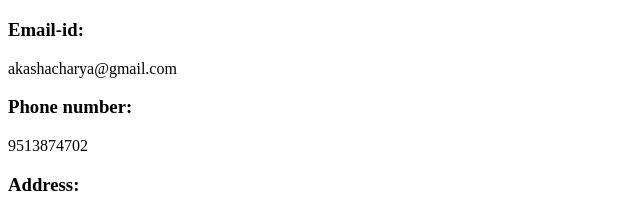
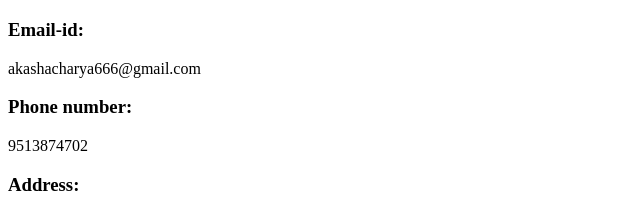
Before and after one commit to akashhh08/web_GL, a plain HTML site: page contactinfo.html in a window 1280 px wide. Shown: the part 133-344 px from the top of the page, 0-640 px from the left. Drawn offline with Linux system fonts and the light colour scheme.

Commit message:
email change

```diff
--- a/contactinfo.html
+++ b/contactinfo.html
@@ -11,7 +11,7 @@
         <hr />
         <h1>CONTACT INFO:</h1>
         <h3>Email-id:</h3>
-        <p>akashacharya@gmail.com</p>
+        <p>akashacharya666@gmail.com</p>
         <h3>Phone number:</h3>
         <p>9513874702</p>
         <h3>Address:</h3>
```
